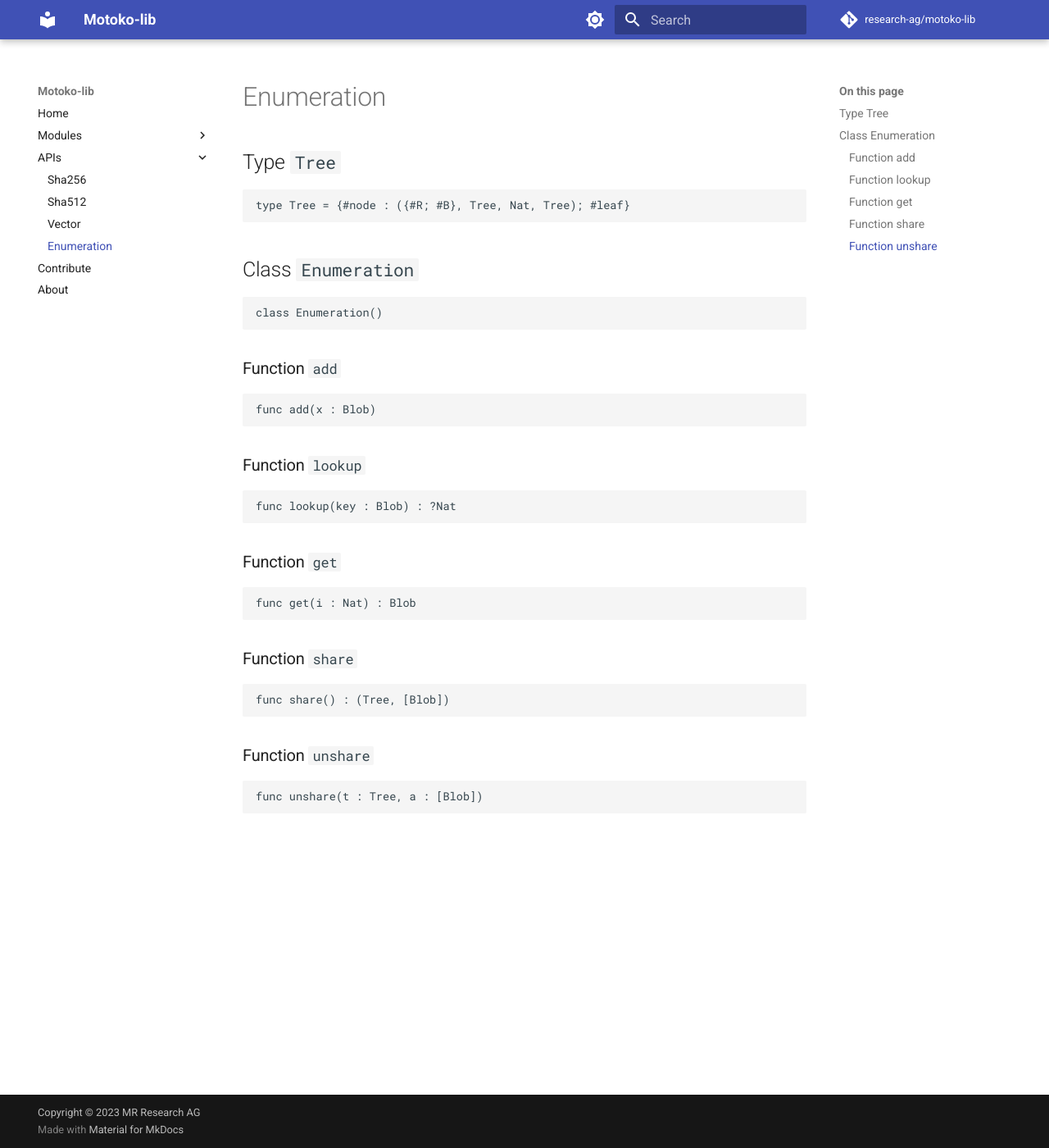
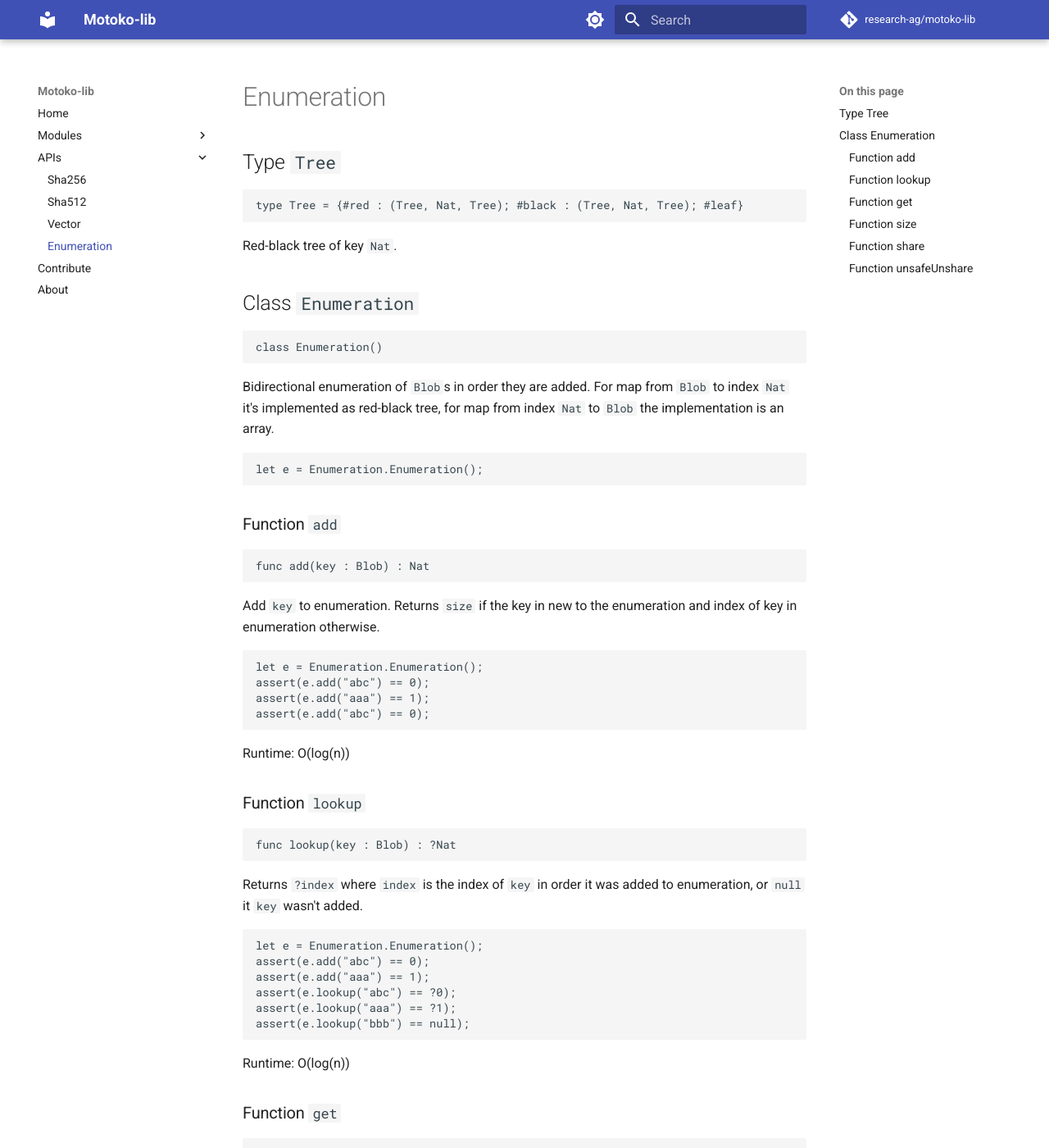
Before and after one commit to research-ag/motoko-lib, an MkDocs documentation site: the page built from docs/modoc/Enumeration.md, in a window 1280 px wide and 1400 px high. Shown: the whole window at 82% size. Built offline with MkDocs 1.6.1 and Material for MkDocs 9.7.7, drawn with Linux system fonts in a browser that asks for light colours; comment, search, counter and statistics services are not loaded; some of the changed text lies outside the part shown.

Commit message:
Generated docs for enumeration and queue.

````diff
--- a/docs/modoc/Enumeration.md
+++ b/docs/modoc/Enumeration.md
@@ -2,9 +2,10 @@
 
 ## Type `Tree`
 ``` motoko
-type Tree = {#node : ({#R; #B}, Tree, Nat, Tree); #leaf}
+type Tree = {#red : (Tree, Nat, Tree); #black : (Tree, Nat, Tree); #leaf}
 ```
 
+Red-black tree of key `Nat`.
 
 ## Class `Enumeration`
 
@@ -12,12 +13,25 @@
 class Enumeration()
 ```
 
+Bidirectional enumeration of `Blob`s in order they are added.
+For map from `Blob` to index `Nat` it's implemented as red-black tree, for map from index `Nat` to `Blob` the implementation is an array.
+```
+let e = Enumeration.Enumeration();
+```
 
 ### Function `add`
 ``` motoko
-func add(x : Blob)
+func add(key : Blob) : Nat
 ```
 
+Add `key` to enumeration. Returns `size` if the key in new to the enumeration and index of key in enumeration otherwise.
+```
+let e = Enumeration.Enumeration();
+assert(e.add("abc") == 0);
+assert(e.add("aaa") == 1);
+assert(e.add("abc") == 0);
+```
+Runtime: O(log(n))
 
 
 ### Function `lookup`
@@ -25,23 +39,76 @@
 func lookup(key : Blob) : ?Nat
 ```
 
+Returns `?index` where `index` is the index of `key` in order it was added to enumeration, or `null` it `key` wasn't added.
+```
+let e = Enumeration.Enumeration();
+assert(e.add("abc") == 0);
+assert(e.add("aaa") == 1);
+assert(e.lookup("abc") == ?0);
+assert(e.lookup("aaa") == ?1);
+assert(e.lookup("bbb") == null);
+```
+Runtime: O(log(n))
 
 
 ### Function `get`
 ``` motoko
-func get(i : Nat) : Blob
+func get(index : Nat) : Blob
 ```
 
+Returns `Blob` with index `index`. Traps it index is out of bounds.
+```
+let e = Enumeration.Enumeration();
+assert(e.add("abc") == 0);
+assert(e.add("aaa") == 1);
+assert(e.get(0) == "abc");
+assert(e.get(1) == "aaa");
+```
+Runtime: O(1)
+
+
+### Function `size`
+``` motoko
+func size() : Nat
+```
+
+Returns number of unique keys added to enumration.
+```
+let e = Enumeration.Enumeration();
+assert(e.add("abc") == 0);
+assert(e.add("aaa") == 1);
+assert(e.size() == 2);
+```
+Runtime: O(1)
 
 
 ### Function `share`
 ``` motoko
-func share() : (Tree, [Blob])
+func share() : (Tree, [var Blob], Nat)
 ```
 
+Returns pair of red-black tree for map from `Blob` to `Nat` and array of `Blob` for map from `Nat` to `Blob`.
+Returns number of unique keys added to enumration.
+```
+let e = Enumeration.Enumeration();
+assert(e.add("abc") == 0);
+assert(e.add("aaa") == 1);
+e.unsafeUnshare(e.share()); // Nothing changed
+```
+Runtime: O(1)
 
 
-### Function `unshare`
+### Function `unsafeUnshare`
 ``` motoko
-func unshare(t : Tree, a : [Blob])
+func unsafeUnshare(data : (Tree, [var Blob], Nat))
 ```
+
+Sets internal content from red-black tree for map from `Blob` to `Nat` and array of `Blob` for map from `Nat` to `Blob`.
+`t` should be a valid red-black tree and correspond to array `a`. This function doesn't do validation.
+```
+let e = Enumeration.Enumeration();
+assert(e.add("abc") == 0);
+assert(e.add("aaa") == 1);
+e.unsafeUnshare(e.share()); // Nothing changed
+```
+Runtime: O(1)
````
Also changed, not shown: docs/modoc/Queue.md (added, +125 -0 lines), docs/modoc/Vector.md (+65 -0 lines), docs/modoc/Sha256.md (line endings or trailing spaces), docs/modoc/Sha512.md (line endings or trailing spaces).
